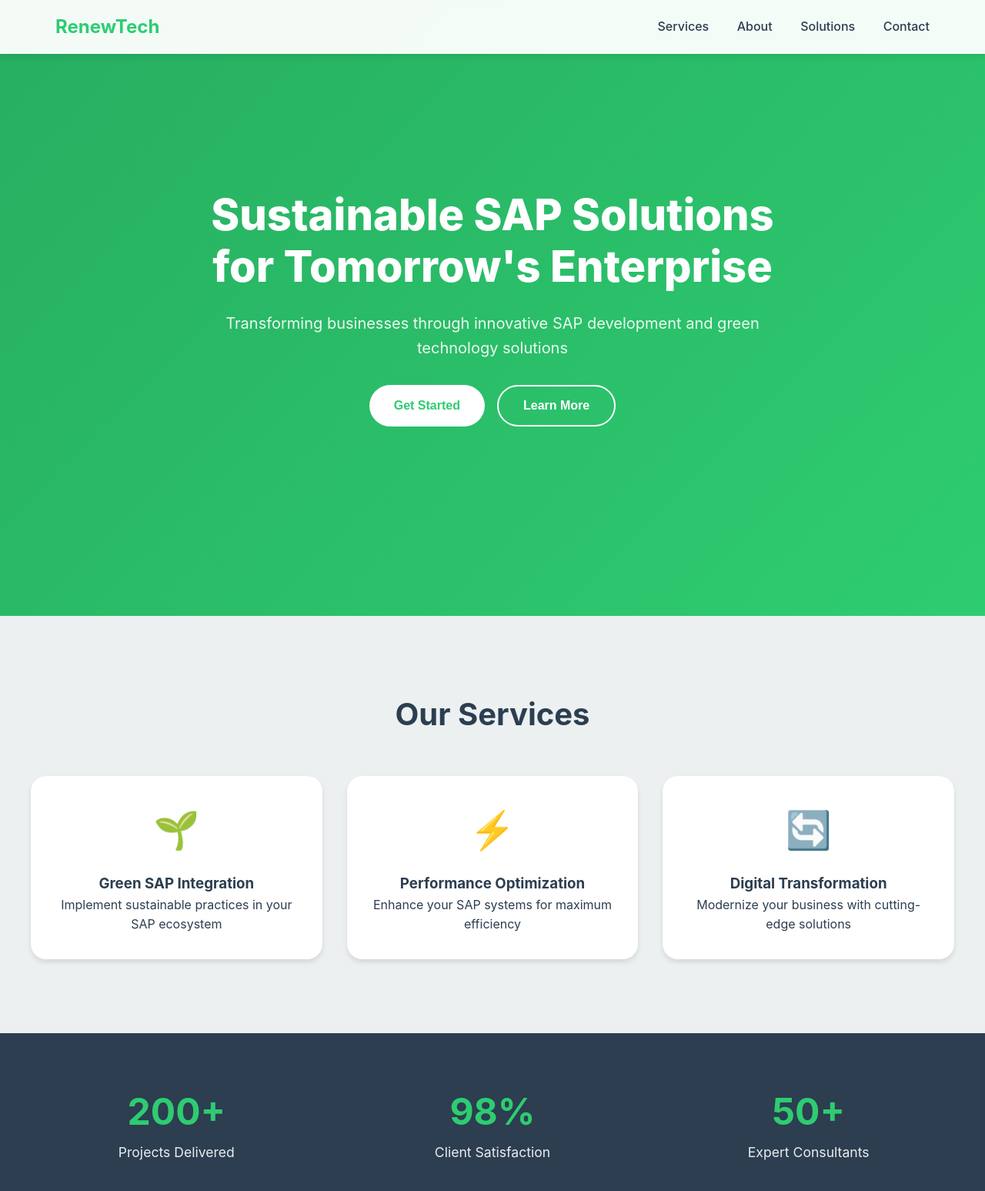
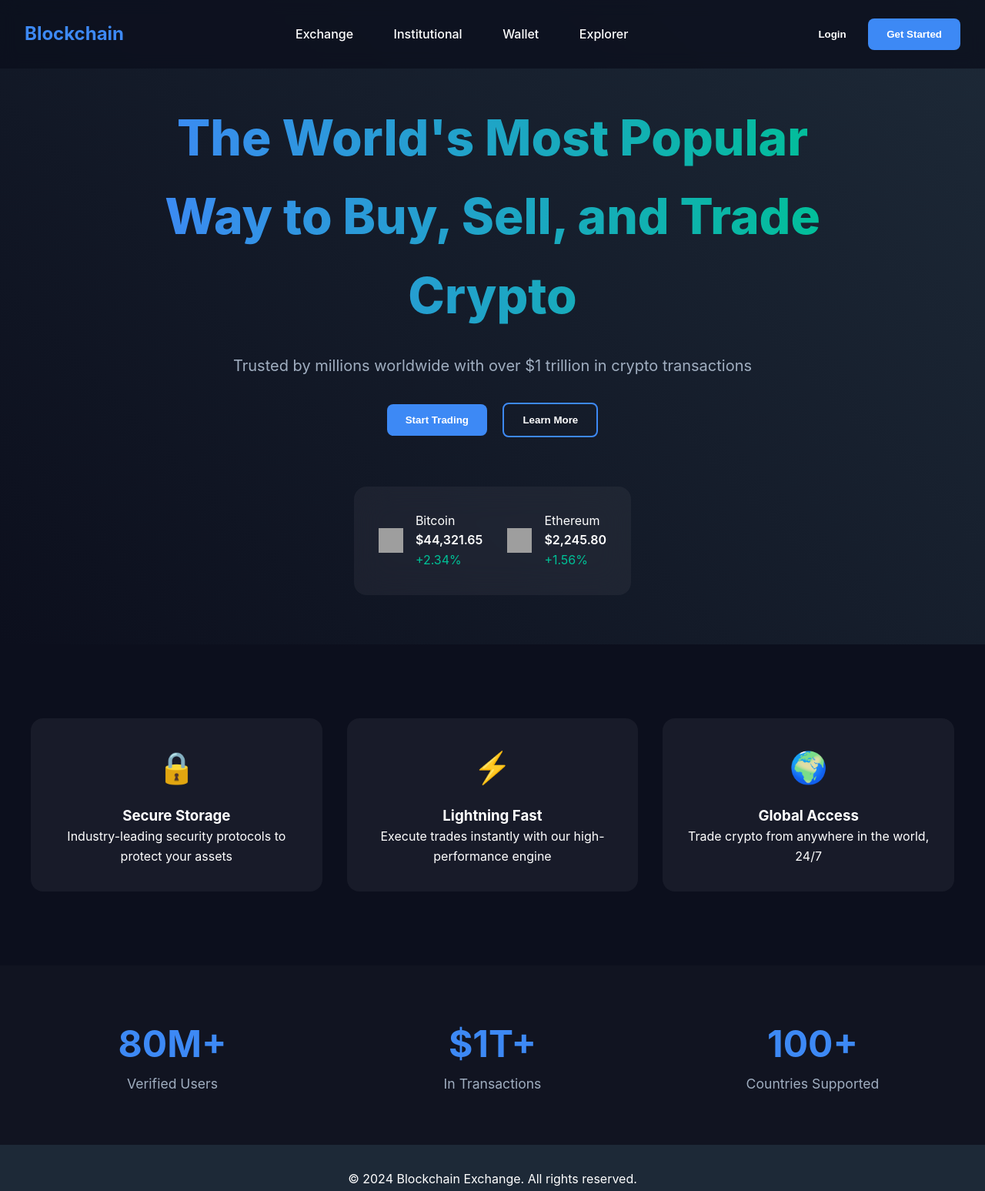
Before and after one commit to stkim-frog/homepage, a website built with Vite: page index.html in a window 1280 px wide. Shown: the top 1547 px of the page at 77% size. Built offline with nearby package versions, Linux system fonts and the light colour scheme; grey boxes are pictures that could not be loaded.

Commit message:
Assistant checkpoint: Created blockchain-inspired landing page with modern design
Assistant generated file changes:
- index.html: Create blockchain landing page
- style.css: Add blockchain-inspired styles

---

User prompt:

"Develop an inspiring landing page copy for blockchain.com for blockchain contents

```diff
--- a/index.html
+++ b/index.html
@@ -1,52 +1,72 @@
+
 <!DOCTYPE html>
 <html lang="en">
 <head>
-  <meta charset="utf-8">
+    <meta charset="UTF-8">
     <meta name="viewport" content="width=device-width, initial-scale=1.0">
-  <title>RenewTech Solutions | SAP Development & Sustainability</title>
+    <title>Blockchain Exchange | Buy, Sell & Trade Crypto</title>
     <link href="style.css" rel="stylesheet" type="text/css" />
 </head>
 <body>
     <nav class="navbar">
-    <div class="nav-container">
-      <div class="logo">RenewTech</div>
-      <div class="nav-menu">
-        <a href="#services">Services</a>
-        <a href="#about">About</a>
-        <a href="#solutions">Solutions</a>
-        <a href="#contact">Contact</a>
+        <div class="logo">Blockchain</div>
+        <div class="nav-links">
+            <a href="#exchange">Exchange</a>
+            <a href="#institutional">Institutional</a>
+            <a href="#wallet">Wallet</a>
+            <a href="#explorer">Explorer</a>
         </div>
+        <div class="nav-buttons">
+            <button class="btn-secondary">Login</button>
+            <button class="btn-primary">Get Started</button>
         </div>
     </nav>
 
-  <header class="hero">
+    <section class="hero">
         <div class="hero-content">
-      <h1>Sustainable SAP Solutions for Tomorrow's Enterprise</h1>
-      <p>Transforming businesses through innovative SAP development and green technology solutions</p>
+            <h1>The World's Most Popular Way to Buy, Sell, and Trade Crypto</h1>
+            <p>Trusted by millions worldwide with over $1 trillion in crypto transactions</p>
             <div class="cta-group">
-        <button class="btn-primary">Get Started</button>
-        <button class="btn-secondary">Learn More</button>
+                <button class="btn-primary">Start Trading</button>
+                <button class="btn-outline">Learn More</button>
             </div>
         </div>
-  </header>
+        <div class="market-ticker">
+            <div class="ticker-item">
+                <img src="https://cryptologos.cc/logos/bitcoin-btc-logo.svg" alt="BTC">
+                <div class="ticker-info">
+                    <span>Bitcoin</span>
+                    <span class="price">$44,321.65</span>
+                    <span class="change positive">+2.34%</span>
+                </div>
+            </div>
+            <div class="ticker-item">
+                <img src="https://cryptologos.cc/logos/ethereum-eth-logo.svg" alt="ETH">
+                <div class="ticker-info">
+                    <span>Ethereum</span>
+                    <span class="price">$2,245.80</span>
+                    <span class="change positive">+1.56%</span>
+                </div>
+            </div>
+        </div>
+    </section>
 
-  <section id="services" class="services">
-    <h2>Our Services</h2>
-    <div class="service-grid">
-      <div class="service-card">
-        <div class="icon">🌱</div>
-        <h3>Green SAP Integration</h3>
-        <p>Implement sustainable practices in your SAP ecosystem</p>
+    <section class="features">
+        <div class="feature-grid">
+            <div class="feature-card">
+                <div class="icon">🔒</div>
+                <h3>Secure Storage</h3>
+                <p>Industry-leading security protocols to protect your assets</p>
             </div>
-      <div class="service-card">
+            <div class="feature-card">
                 <div class="icon">⚡</div>
-        <h3>Performance Optimization</h3>
-        <p>Enhance your SAP systems for maximum efficiency</p>
+                <h3>Lightning Fast</h3>
+                <p>Execute trades instantly with our high-performance engine</p>
             </div>
-      <div class="service-card">
-        <div class="icon">🔄</div>
-        <h3>Digital Transformation</h3>
-        <p>Modernize your business with cutting-edge solutions</p>
+            <div class="feature-card">
+                <div class="icon">🌍</div>
+                <h3>Global Access</h3>
+                <p>Trade crypto from anywhere in the world, 24/7</p>
             </div>
         </div>
     </section>
@@ -54,48 +74,23 @@
     <section class="stats">
         <div class="stat-container">
             <div class="stat-item">
-        <span class="stat-number">200+</span>
-        <span class="stat-label">Projects Delivered</span>
+                <span class="stat-number">80M+</span>
+                <span class="stat-label">Verified Users</span>
             </div>
             <div class="stat-item">
-        <span class="stat-number">98%</span>
-        <span class="stat-label">Client Satisfaction</span>
+                <span class="stat-number">$1T+</span>
+                <span class="stat-label">In Transactions</span>
             </div>
             <div class="stat-item">
-        <span class="stat-number">50+</span>
-        <span class="stat-label">Expert Consultants</span>
+                <span class="stat-number">100+</span>
+                <span class="stat-label">Countries Supported</span>
             </div>
-    </div>
-  </section>
-
-  <section id="contact" class="contact">
-    <div class="contact-container">
-      <h2>Ready to Transform Your Business?</h2>
-      <p>Let's discuss how we can help you achieve your sustainability goals</p>
-      <button class="btn-primary">Contact Us</button>
         </div>
     </section>
 
     <footer>
         <div class="footer-content">
-      <div class="footer-section">
-        <h4>RenewTech</h4>
-        <p>Sustainable SAP Solutions</p>
-      </div>
-      <div class="footer-section">
-        <h4>Quick Links</h4>
-        <a href="#services">Services</a>
-        <a href="#about">About</a>
-        <a href="#contact">Contact</a>
-      </div>
-      <div class="footer-section">
-        <h4>Contact</h4>
-        <p>info@renewtech.com</p>
-        <p>+1 (555) 123-4567</p>
-      </div>
-    </div>
-    <div class="footer-bottom">
-      <p>&copy; 2024 RenewTech Solutions. All rights reserved.</p>
+            <p>&copy; 2024 Blockchain Exchange. All rights reserved.</p>
         </div>
     </footer>
 </body>
--- a/style.css
+++ b/style.css
@@ -1,9 +1,9 @@
 :root {
-  --primary: #2ecc71;
-  --secondary: #27ae60;
-  --dark: #2c3e50;
-  --light: #ecf0f1;
-  --accent: #3498db;
+    --primary: #3D89F5;
+    --secondary: #1D2937;
+    --accent: #00C097;
+    --background: #0C0F1D;
+    --text: #FFFFFF;
 }
 
 * {
@@ -13,27 +13,22 @@
 }
 
 body {
-  font-family: 'Inter', -apple-system, BlinkMacSystemFont, sans-serif;
+    font-family: -apple-system, BlinkMacSystemFont, 'Segoe UI', Roboto, Oxygen, Ubuntu, Cantarell, sans-serif;
+    background: var(--background);
+    color: var(--text);
     line-height: 1.6;
-  color: var(--dark);
 }
 
 .navbar {
     position: fixed;
     width: 100%;
-  background: rgba(255, 255, 255, 0.95);
+    padding: 1.5rem 2rem;
+    background: rgba(12, 15, 29, 0.8);
     backdrop-filter: blur(10px);
-  box-shadow: 0 2px 10px rgba(0, 0, 0, 0.1);
-  z-index: 1000;
-}
-
-.nav-container {
-  max-width: 1200px;
-  margin: 0 auto;
-  padding: 1rem 2rem;
     display: flex;
     justify-content: space-between;
     align-items: center;
+    z-index: 100;
 }
 
 .logo {
@@ -42,118 +37,132 @@ body {
     color: var(--primary);
 }
 
-.nav-menu a {
-  margin-left: 2rem;
+.nav-links a {
+    color: var(--text);
     text-decoration: none;
-  color: var(--dark);
+    margin: 0 1.5rem;
     font-weight: 500;
-  transition: color 0.3s ease;
 }
 
-.nav-menu a:hover {
-  color: var(--primary);
-}
-
-.hero {
-  min-height: 100vh;
-  background: linear-gradient(135deg, #27ae60, #2ecc71);
-  display: flex;
-  align-items: center;
-  text-align: center;
-  padding: 0 2rem;
-}
-
-.hero-content {
-  max-width: 800px;
-  margin: 0 auto;
-  color: white;
-}
-
-.hero h1 {
-  font-size: 3.5rem;
-  font-weight: 800;
-  margin-bottom: 1.5rem;
-  line-height: 1.2;
-}
-
-.hero p {
-  font-size: 1.25rem;
-  margin-bottom: 2rem;
-  opacity: 0.9;
-}
-
-.cta-group {
-  display: flex;
-  gap: 1rem;
-  justify-content: center;
-}
-
-.btn-primary, .btn-secondary {
-  padding: 1rem 2rem;
-  border-radius: 50px;
+.btn-primary, .btn-secondary, .btn-outline {
+    padding: 0.8rem 1.5rem;
+    border-radius: 8px;
     font-weight: 600;
-  font-size: 1rem;
     cursor: pointer;
-  transition: transform 0.3s ease;
+    transition: transform 0.2s;
 }
 
 .btn-primary {
-  background: white;
-  color: var(--primary);
+    background: var(--primary);
+    color: white;
     border: none;
 }
 
 .btn-secondary {
     background: transparent;
     color: white;
-  border: 2px solid white;
+    border: none;
 }
 
-.btn-primary:hover, .btn-secondary:hover {
-  transform: translateY(-2px);
+.btn-outline {
+    background: transparent;
+    color: white;
+    border: 2px solid var(--primary);
+    margin-left: 1rem;
 }
 
-.services {
-  padding: 6rem 2rem;
-  background: var(--light);
+.hero {
+    min-height: 100vh;
+    padding: 8rem 2rem 4rem;
+    background: linear-gradient(45deg, var(--background), var(--secondary));
+    display: flex;
+    flex-direction: column;
+    align-items: center;
+    text-align: center;
 }
 
-.services h2 {
-  text-align: center;
-  font-size: 2.5rem;
-  margin-bottom: 3rem;
+.hero-content {
+    max-width: 900px;
+    margin-bottom: 4rem;
 }
 
-.service-grid {
-  display: grid;
-  grid-template-columns: repeat(auto-fit, minmax(280px, 1fr));
+.hero h1 {
+    font-size: 4rem;
+    font-weight: 800;
+    margin-bottom: 1.5rem;
+    background: linear-gradient(90deg, var(--primary), var(--accent));
+    -webkit-background-clip: text;
+    -webkit-text-fill-color: transparent;
+}
+
+.hero p {
+    font-size: 1.25rem;
+    color: #A0AEC0;
+    margin-bottom: 2rem;
+}
+
+.market-ticker {
+    display: flex;
     gap: 2rem;
+    padding: 2rem;
+    background: rgba(255, 255, 255, 0.05);
+    border-radius: 16px;
+    backdrop-filter: blur(20px);
+}
+
+.ticker-item {
+    display: flex;
+    align-items: center;
+    gap: 1rem;
+}
+
+.ticker-item img {
+    width: 32px;
+    height: 32px;
+}
+
+.ticker-info {
+    display: flex;
+    flex-direction: column;
+    align-items: flex-start;
+}
+
+.price {
+    font-weight: 600;
+    color: white;
+}
+
+.change.positive {
+    color: var(--accent);
+}
+
+.features {
+    padding: 6rem 2rem;
+}
+
+.feature-grid {
     max-width: 1200px;
     margin: 0 auto;
+    display: grid;
+    grid-template-columns: repeat(auto-fit, minmax(300px, 1fr));
+    gap: 2rem;
 }
 
-.service-card {
-  background: white;
+.feature-card {
+    background: rgba(255, 255, 255, 0.05);
     padding: 2rem;
-  border-radius: 20px;
+    border-radius: 16px;
     text-align: center;
-  transition: transform 0.3s ease;
-  box-shadow: 0 4px 6px rgba(0, 0, 0, 0.1);
-}
-
-.service-card:hover {
-  transform: translateY(-5px);
 }
 
 .icon {
-  font-size: 3rem;
+    font-size: 2.5rem;
     margin-bottom: 1rem;
 }
 
 .stats {
-  background: var(--dark);
-  color: white;
     padding: 4rem 2rem;
+    background: rgba(255, 255, 255, 0.02);
 }
 
 .stat-container {
@@ -161,75 +170,26 @@ body {
     margin: 0 auto;
     display: grid;
     grid-template-columns: repeat(auto-fit, minmax(200px, 1fr));
-  gap: 2rem;
+    gap: 3rem;
     text-align: center;
 }
 
 .stat-number {
-  display: block;
     font-size: 3rem;
     font-weight: 700;
     color: var(--primary);
+    display: block;
 }
 
 .stat-label {
+    color: #A0AEC0;
     font-size: 1.1rem;
-  opacity: 0.9;
-}
-
-.contact {
-  padding: 6rem 2rem;
-  background: var(--light);
-  text-align: center;
-}
-
-.contact-container {
-  max-width: 600px;
-  margin: 0 auto;
-}
-
-.contact h2 {
-  font-size: 2.5rem;
-  margin-bottom: 1rem;
-}
-
-.contact p {
-  margin-bottom: 2rem;
-  opacity: 0.8;
 }
 
 footer {
-  background: var(--dark);
-  color: white;
-  padding: 4rem 2rem 1rem;
-}
-
-.footer-content {
-  max-width: 1200px;
-  margin: 0 auto;
-  display: grid;
-  grid-template-columns: repeat(auto-fit, minmax(200px, 1fr));
-  gap: 3rem;
-  margin-bottom: 3rem;
-}
-
-.footer-section h4 {
-  color: var(--primary);
-  margin-bottom: 1rem;
-}
-
-.footer-section a {
-  color: white;
-  text-decoration: none;
-  display: block;
-  margin-bottom: 0.5rem;
-  opacity: 0.8;
-}
-
-.footer-bottom {
+    padding: 2rem;
     text-align: center;
-  padding-top: 2rem;
-  border-top: 1px solid rgba(255, 255, 255, 0.1);
+    background: var(--secondary);
 }
 
 @media (max-width: 768px) {
@@ -237,15 +197,12 @@ footer {
         font-size: 2.5rem;
     }
 
-  .nav-menu {
+    .nav-links {
         display: none;
     }
 
-  .cta-group {
+    .market-ticker {
         flex-direction: column;
-  }
-
-  .footer-content {
-    gap: 2rem;
+        gap: 1rem;
     }
 }
```
Lines whose indentation alone changed are shown as unchanged.
